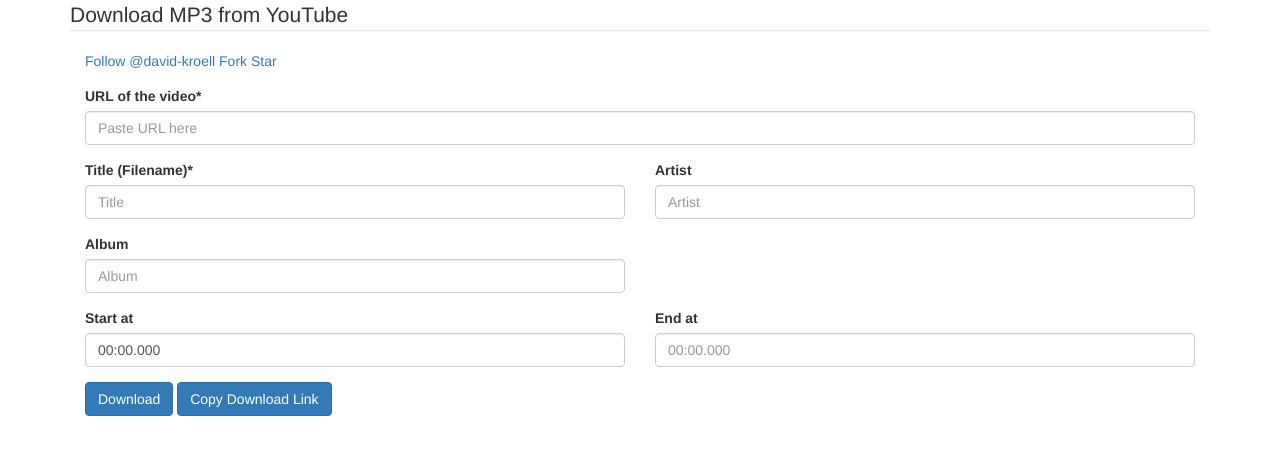
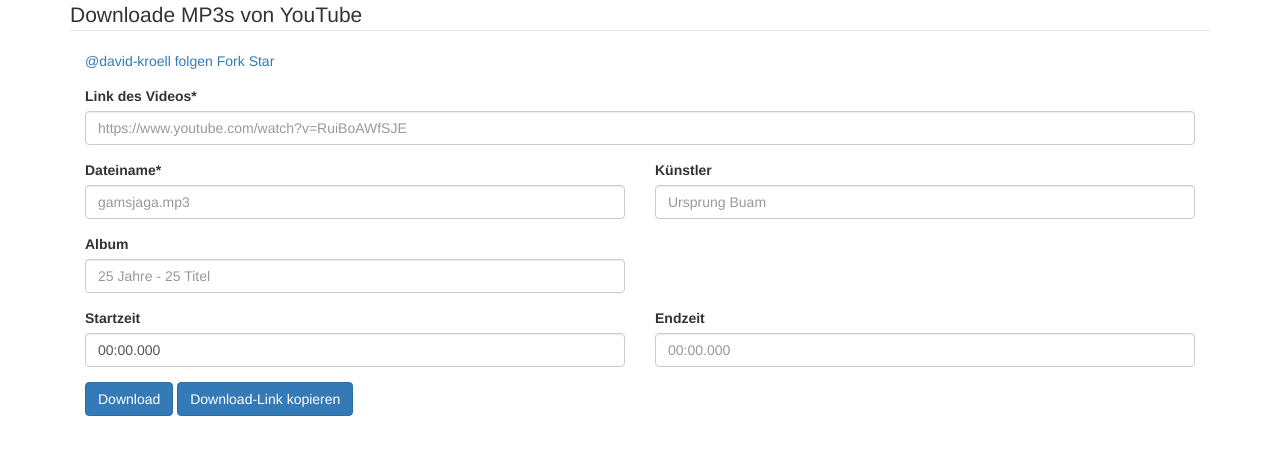
Before and after one commit to davidkroell/ytdl, a website: page html/index.de.html in a window 1280 px wide. Drawn offline with nearby package versions, Linux system fonts and the light colour scheme.

Commit message:
German translation

```diff
--- a/html/index.de.html
+++ b/html/index.de.html
@@ -5,7 +5,7 @@
     <meta charset="UTF-8">
     <meta name="viewport" content="width=device-width, initial-scale=1.0">
     <meta http-equiv="X-UA-Compatible" content="ie=edge">
-    <title>Download from YouTube</title>
+    <title>YouTube MP3-Download</title>
 
     <!-- Latest compiled and minified CSS & JS -->
     <link rel="stylesheet" media="screen" href="//netdna.bootstrapcdn.com/bootstrap/3.3.4/css/bootstrap.min.css">
@@ -65,15 +65,15 @@
 <body>
     <div class="container">
         <form id="dl-form" action="dl" method="GET" onsubmit="clearInputs()">
-            <legend>Download MP3 from YouTube</legend>
+            <legend>Downloade MP3s von YouTube</legend>
 
             <div class="col-xs-12">
                 <div class="form-group">
-                    <a class="github-button" href="https://github.com/david-kroell" data-size="large" aria-label="Follow @david-kroell on GitHub">Follow @david-kroell</a>
+                    <a class="github-button" href="https://github.com/david-kroell" data-size="large" aria-label="@david-kroell auf GitHub folgen">@david-kroell folgen</a>
 
                     <a class="github-button" href="https://github.com/david-kroell/ytdl/fork" data-icon="octicon-repo-forked" data-size="large"
-                        aria-label="Fork david-kroell/ytdl on GitHub">Fork</a>
-                    <a class="github-button" href="https://github.com/david-kroell/ytdl" data-size="large" data-show-count="true" aria-label="Star david-kroell/ytdl on GitHub">Star</a>
+                        aria-label="david-kroell/ytdl auf GitHub forken">Fork</a>
+                    <a class="github-button" href="https://github.com/david-kroell/ytdl" data-size="large" data-show-count="true" aria-label="david-kroell/ytdl auf GitHub einen Star geben">Star</a>
 
                 </div>
             </div>
@@ -81,50 +81,50 @@
 
             <div class="col-xs-12">
                 <div class="form-group">
-                    <label for="url">URL of the video*</label>
-                    <input type="text" class="form-control" id="url" placeholder="Paste URL here" name="url" required>
+                    <label for="url">Link des Videos*</label>
+                    <input type="text" class="form-control" id="url" placeholder="https://www.youtube.com/watch?v=RuiBoAWfSJE" name="url" required>
                 </div>
             </div>
 
             <div class="col-xs-6 col-sm-6 col-md-6 col-lg-6">
                 <div class="form-group">
-                    <label for="title">Title (Filename)*</label>
-                    <input type="text" class="form-control" id="title" placeholder="Title" name="title" required>
+                    <label for="title">Dateiname*</label>
+                    <input type="text" class="form-control" id="title" placeholder="gamsjaga.mp3" name="title" required>
                 </div>
             </div>
 
             <div class="col-xs-6 col-sm-6 col-md-6 col-lg-6">
                 <div class="form-group">
-                    <label for="artist">Artist</label>
-                    <input type="text" class="form-control" id="artist" placeholder="Artist" name="artist">
+                    <label for="artist">Künstler</label>
+                    <input type="text" class="form-control" id="artist" placeholder="Ursprung Buam" name="artist">
                 </div>
             </div>
 
             <div class="col-xs-6 col-sm-6 col-md-6 col-lg-6">
                 <div class="form-group">
                     <label for="album">Album</label>
-                    <input type="text" class="form-control" id="album" placeholder="Album" name="album">
+                    <input type="text" class="form-control" id="album" placeholder="25 Jahre - 25 Titel" name="album">
                 </div>
             </div>
             <div class="clearfix"></div>
 
             <div class="col-xs-6 col-sm-6 col-md-6 col-lg-6">
                 <div class="form-group">
-                    <label for="startAt">Start at</label>
+                    <label for="startAt">Startzeit</label>
                     <input type="text" class="form-control" id="startAt" value="00:00.000" name="startAt">
                 </div>
             </div>
 
             <div class="col-xs-6 col-sm-6 col-md-6 col-lg-6">
                 <div class="form-group">
-                    <label for="endAt">End at</label>
+                    <label for="endAt">Endzeit</label>
                     <input type="text" class="form-control" id="endAt" placeholder="00:00.000" name="endAt">
                 </div>
             </div>
 
             <div class="col-xs-12">
                 <button id="btn-download" type="submit" class="btn btn-primary">Download</button>
-                <button id="btn-get-link" type="button" class="btn btn-primary" onclick="copyLink()">Copy Download Link</button>
+                <button id="btn-get-link" type="button" class="btn btn-primary" onclick="copyLink()">Download-Link kopieren</button>
             </div>
         </form>
     </div>
```
